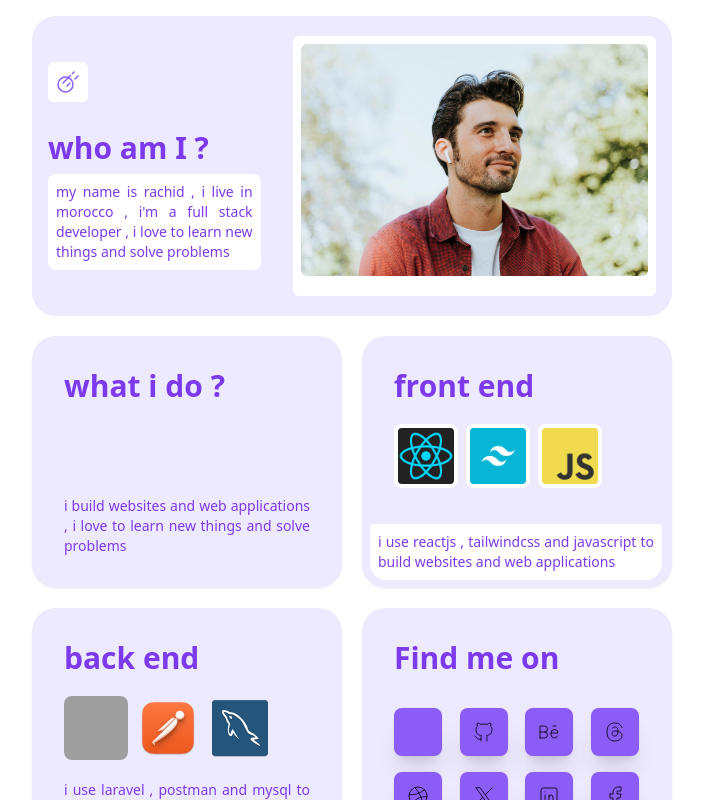
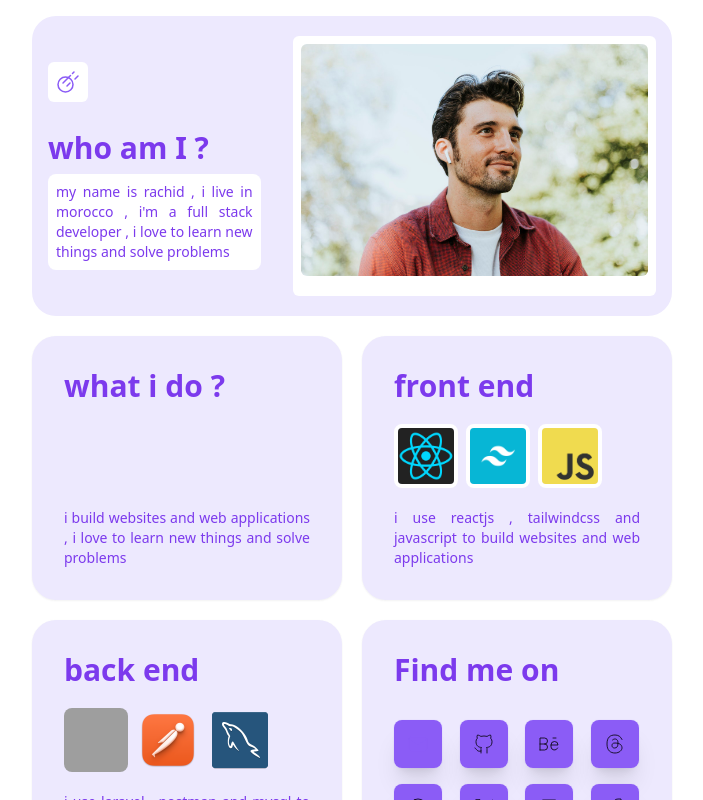
Before and after one commit to rachidfrex/my_portfolio, a React (Vite) app: page / in a window 1280 px wide. Shown: the part 496-1296 px from the top of the page, without its empty margins (288-991 px from the left). Built offline with nearby package versions, Linux system fonts and the light colour scheme; grey boxes are pictures that could not be loaded; a web font is replaced by a local one.

Commit message:
Refactor content component for improved styling and formatting

```diff
--- a/src/components/content.jsx
+++ b/src/components/content.jsx
@@ -10,7 +10,7 @@ function Content() {
   return (
     <div className="flex flex-col gap-5 items-center  justify-center mt-20  ">
 
-      <div className="flex flex-col md:flex-row gap-8 mx-5 md:mx-0 justify-center items-center   bg-violet-100  md:w-[640px] h-full  rounded-3xl px-4 py-5">
+      <div className="flex flex-col md:flex-row gap-8 mx-5 md:mx-0 backdrop-blur-md justify-center items-center   bg-violet-100  md:w-[640px] h-full  rounded-3xl px-4 py-5">
       <div className="flex justify-start items-start flex-col gap-2">
       <div className="bg-white  w-10 h-10 flex mb-5 justify-center items-center rounded-md">
         <svg className="text-violet-500" xmlns="http://www.w3.org/2000/svg"  viewBox="0 0 24 24" width="24" height="24" color="#000000" fill="none">
@@ -27,7 +27,7 @@ function Content() {
             <img className="w-auto object-cover rounded-md overflow-hidden " src={man} alt="" />
         </div>
       </div>
-      <div className="grid grid-cols-2 gap-5  ">
+      <div className="grid  md:grid-cols-2 grid-col-1 gap-5  ">
        <div
        className="ring-1 dark:ring-white/10 w-[310px] gap-5    ring-zinc-200/5 rounded-3xl justify-between shadow-sm tems-center flex flex-col p-8 h-full bg-violet-100 "
        >
@@ -36,9 +36,9 @@ function Content() {
         </p>
        </div>
        <div
-       className="ring-1 dark:ring-white/10 w-[310px] gap-1 relative   ring-zinc-200/5 rounded-3xl justify-between shadow-sm tems-center flex flex-col  h-full bg-violet-100 "
+       className="ring-1  dark:ring-white/10 w-[310px] gap-5 p-8    ring-zinc-200/5 rounded-3xl justify-between shadow-sm tems-center flex flex-col  h-full bg-violet-100 "
        >
-      <div className="p-8 flex flex-col gap-5">
+
       <h3 className=" font-semibold text-violet-600 text-3xl w-full"> front end  </h3>
          <div className="flex gap-2 ">
           <img className="w-16 h-16 rounded-lg  border-4 border-white" src={reactjs} alt="" />
@@ -46,10 +46,10 @@ function Content() {
           <img className="w-16 h-16 rounded-lg border-4 border-white" src={javascript} alt="" />
 
          </div>
-      </div>
+
          {/* // make a paragraphe about  technologies that you use in front end development */}
          <p
-         className="text-violet-600 flex   rounded-2xl  rounded-t mx-2 mb-2 justify-center items-center text-sm text-justify bg-white p-2 w-[292px] "
+         className="text-violet-600 flex   justify-center items-center text-sm text-justify  "
          >
             i use reactjs , tailwindcss and javascript to build websites and web applications
          </p>
@@ -83,7 +83,7 @@ function Content() {
         >
           Find me on
         </h3>
-        <div class="grid mt-4 grid-cols-4 md:grid-cols-8 lg:grid-cols-4 gap-y-4 gap-4 justify-center w-full">
+        <div class="grid mt-4  grid-cols-4  gap-y-4 gap-4 justify-center w-full">
           <a
             href="#_"
             className="flex items-center justify-center aspect-square shadow-xl hover:bg-violet-700 dark:hover:bg-violet-500 bg-violet-500 dark:bg-violet-700 ring-1 ring-violet-500/5 rounded-lg hover:ring-slate-zinc-200/5 dark:hover:ring-white/20 duration-300 group transition-all h-12 w-12"
```
